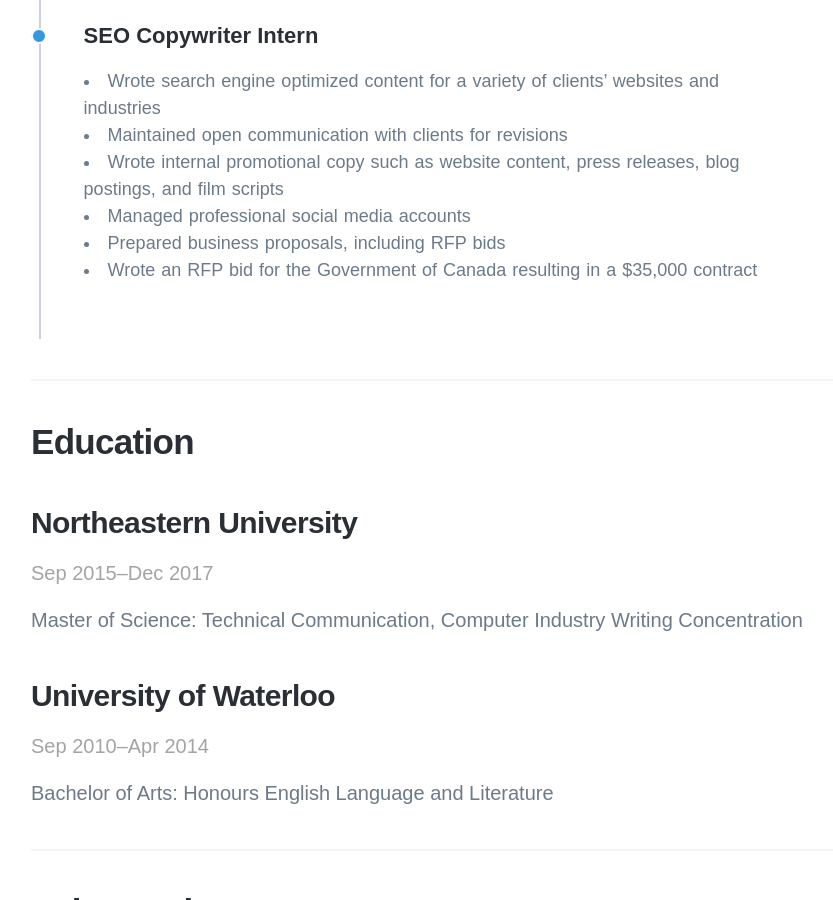
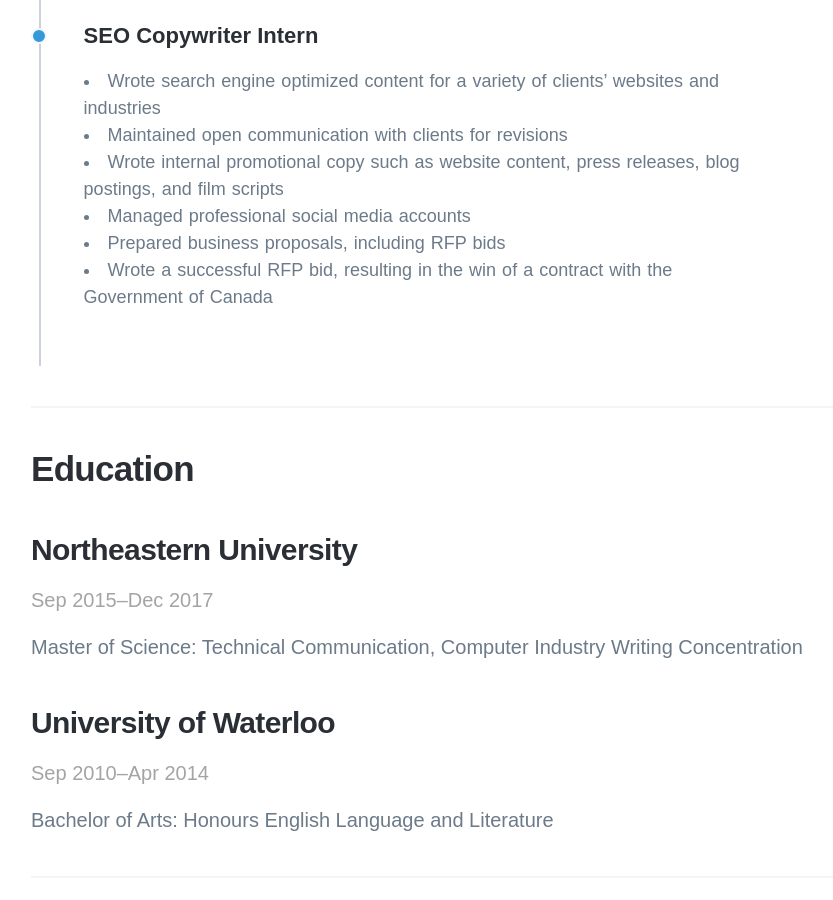
Before and after one commit to emilyrushton/emilyrushton.github.io, a Jekyll site: the page built from index.html, in a window 1280 px wide and 900 px high, scrolled down 3389 px. Shown: the whole window, without its empty margins (139-972 px from the left). Built offline with Jekyll 4.4.1, drawn with Linux system fonts in a browser that asks for light colours; nearby versions of some CDN libraries; some web fonts are replaced.

Commit message:
Update index.html

```diff
--- a/index.html
+++ b/index.html
@@ -153,7 +153,7 @@
 							         <li>Wrote internal promotional copy such as website content, press releases, blog  postings, and film scripts</li>
 							         <li>Managed professional social media accounts</li>
 							         <li>Prepared business proposals, including RFP bids</li>
-							         <li>Wrote an RFP bid for the Government of Canada resulting in a $35,000 contract</li>
+							         <li>Wrote a successful RFP bid, resulting in the win of a contract with the Government of Canada</li>
 						         </ul>
 						      </div>
 						  </div>
```
